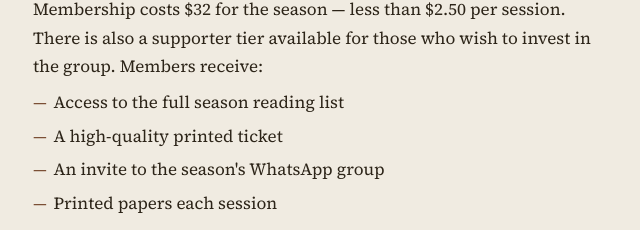
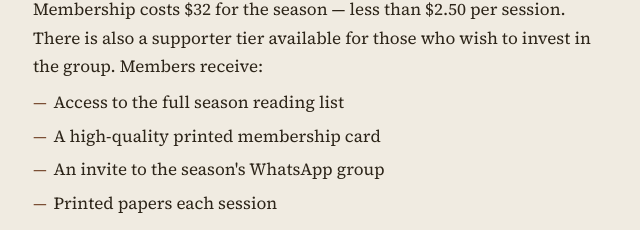
Before and after one commit to ben-parry/prg-interest, a plain HTML site: page index.html in a window 1280 px wide. Shown: the part 1099-1329 px from the top of the page, 319-959 px from the left. Drawn offline with Linux system fonts and the light colour scheme.

Commit message:
Update membership card copy
Co-Authored-By: Claude Opus 4.6 (1M context) <noreply@anthropic.com>

```diff
--- a/index.html
+++ b/index.html
@@ -407,7 +407,7 @@
       <p>Membership costs $32 for the season — less than $2.50 per session. There is also a supporter tier available for those who wish to invest in the group. Members receive:</p>
       <ul>
         <li>Access to the full season reading list</li>
-        <li>A high-quality printed ticket</li>
+        <li>A high-quality printed membership card</li>
         <li>An invite to the season's WhatsApp group</li>
         <li>Printed papers each session</li>
       </ul>
```
